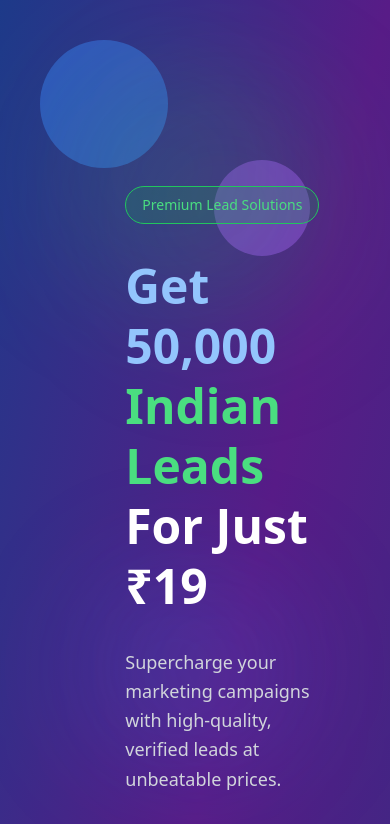
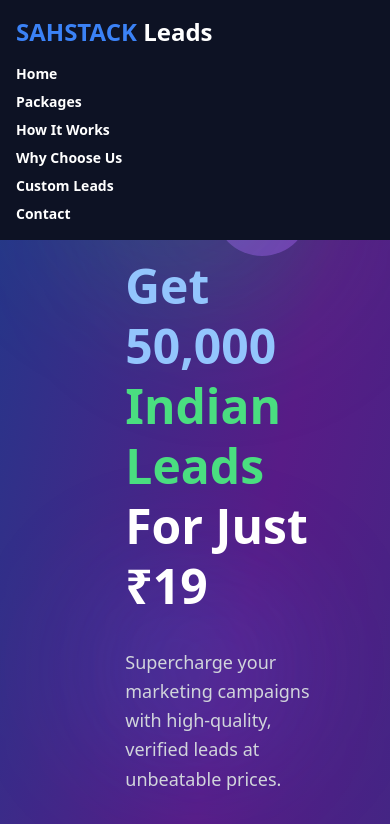
Before and after one commit to TrishaPal2004/SahstackLeadsweb, a React (Create React App) app in the folder SahstackLeads/: page / in a window 390 px wide. Shown: the top 824 px of the page. Built offline with nearby package versions, Linux system fonts and the light colour scheme.

Commit message:
Updated files from local with new features

```diff
--- a/SahstackLeads/src/App.js
+++ b/SahstackLeads/src/App.js
@@ -43,8 +43,10 @@
 
   return (
     <BrowserRouter>
+
       {isMobile ? (
         <MobileLayout>
+          <Navbar />
           {AppRoutes}
         </MobileLayout>
       ) : (
--- a/SahstackLeads/src/Pages/Contact.js
+++ b/SahstackLeads/src/Pages/Contact.js
@@ -3,7 +3,7 @@
 
 export default function Contact() {
   return (
-    <div className="min-h-screen bg-gradient-to-br from-slate-900 via-slate-800 to-slate-900 p-6">
+    <div className="min-h-screen bg-gradient-to-br from-slate-900 via-slate-800 to-slate-900 p-6" >
       <div className="max-w-4xl mx-auto">
         {/* Background decorative elements */}
         <div className="absolute inset-0 overflow-hidden pointer-events-none">
--- a/SahstackLeads/src/Pages/CustomLeads.js
+++ b/SahstackLeads/src/Pages/CustomLeads.js
@@ -1,7 +1,9 @@
 import React from 'react';
 import { ShoppingBag, User, Building, MapPin, CheckCircle, Info } from 'lucide-react';
+import { useNavigate } from 'react-router-dom';
 
 export default function CustomLeads() {
+  const navigate = useNavigate();
   return (
     <div className="min-h-screen bg-gradient-to-br from-slate-900 via-slate-800 to-slate-900 p-6">
       <div className="max-w-7xl mx-auto">
@@ -51,7 +53,8 @@
                 </div>
               </div>
 
-              <button className="w-full mt-8 bg-gradient-to-r from-green-500 to-green-600 hover:from-green-600 hover:to-green-700 text-white font-semibold py-4 px-6 rounded-xl transition-all duration-300 transform hover:scale-105 hover:shadow-lg flex items-center justify-center gap-2">
+              <button className="w-full mt-8 bg-gradient-to-r from-green-500 to-green-600 hover:from-green-600 hover:to-green-700 text-white font-semibold py-4 px-6 rounded-xl transition-all duration-300 transform hover:scale-105 hover:shadow-lg flex items-center justify-center gap-2"
+              onClick={()=>navigate('/contact')}>
                 <Info className="w-5 h-5" />
                 Get Custom Quote
               </button>
--- a/SahstackLeads/src/Pages/Home.js
+++ b/SahstackLeads/src/Pages/Home.js
@@ -20,7 +20,7 @@
   const Modal = ({ isOpen, onClose, title, children }) => {
     if (!isOpen) return null;
     return (
-      <div className="fixed inset-0 bg-black bg-opacity-50 flex items-center justify-center z-50 p-4">
+      <div className="fixed inset-0 bg-black bg-opacity-50 flex items-center justify-center z-50 p-4" >
         <div className="bg-gray-900 rounded-xl p-6 max-w-md w-full border border-gray-700">
           <div className="flex justify-between items-center mb-4">
             <h3 className="text-xl font-bold text-white">{title}</h3>
--- a/SahstackLeads/src/Pages/Howitworks.js
+++ b/SahstackLeads/src/Pages/Howitworks.js
@@ -1,4 +1,5 @@
-import React from 'react';
+import React, { use } from 'react';
+import { useNavigate } from 'react-router-dom';
 
 const HowItWorks = () => {
   const steps = [
@@ -21,7 +22,7 @@
       color: 'bg-purple-500'
     }
   ];
-
+ const navigate = useNavigate();
   return (
     <div className="bg-gradient-to-br from-slate-900 via-slate-800 to-slate-900 py-20 px-4" id='how-it-works'>
       <div className="max-w-7xl mx-auto">
@@ -81,7 +82,7 @@
           <button className="bg-emerald-500 hover:bg-emerald-600 text-white font-semibold
                            px-8 py-4 rounded-xl text-lg transition-all duration-300
                            hover:transform hover:-translate-y-1 hover:shadow-lg
-                           active:scale-95" style={{ boxShadow: '0 4px 20px rgba(250, 250, 250, 0.2)' }}>
+                           active:scale-95" style={{ boxShadow: '0 4px 20px rgba(250, 250, 250, 0.2)' }} onClick={() => navigate('/packages')}>
             Get Started Now
           </button>
         </div>
--- a/SahstackLeads/src/Pages/WhyChooseUs.js
+++ b/SahstackLeads/src/Pages/WhyChooseUs.js
@@ -120,7 +120,7 @@
           <button className="bg-emerald-500 hover:bg-emerald-600 text-white font-semibold
                            px-8 py-4 rounded-xl text-lg transition-all duration-300
                            hover:transform hover:-translate-y-1 hover:shadow-lg
-                           active:scale-95">
+                           active:scale-95" onClick={() => window.scrollTo({ top: 0, behavior: 'smooth' })}>
             Start Your Campaign Today
           </button>
         </div>
--- a/SahstackLeads/src/components/nav.js
+++ b/SahstackLeads/src/components/nav.js
@@ -2,12 +2,15 @@
 import { Link } from "react-router-dom";
 const Navbar = () => {
   return (
-    <nav className="bg-[#0d1224] px-8 py-4 flex justify-between items-center">
+    <nav
+      className="bg-[#0d1224] px-4 py-4 flex flex-col md:flex-row md:justify-between md:items-center w-full"
+      style={{ position: "fixed", top: 0, left: 0, zIndex: 50 }}
+    >
       <div className="text-2xl font-bold">
         <span className="text-blue-500">SAHSTACK</span>{" "}
         <span className="text-white">Leads</span>
       </div>
-      <ul className="flex space-x-8 text-white font-semibold text-sm">
+      <ul className="flex flex-col md:flex-row md:space-x-8 space-y-2 md:space-y-0 text-white font-semibold text-sm mt-4 md:mt-0">
         <li>
           <Link to="/" className="hover:text-blue-400">
             Home
```
